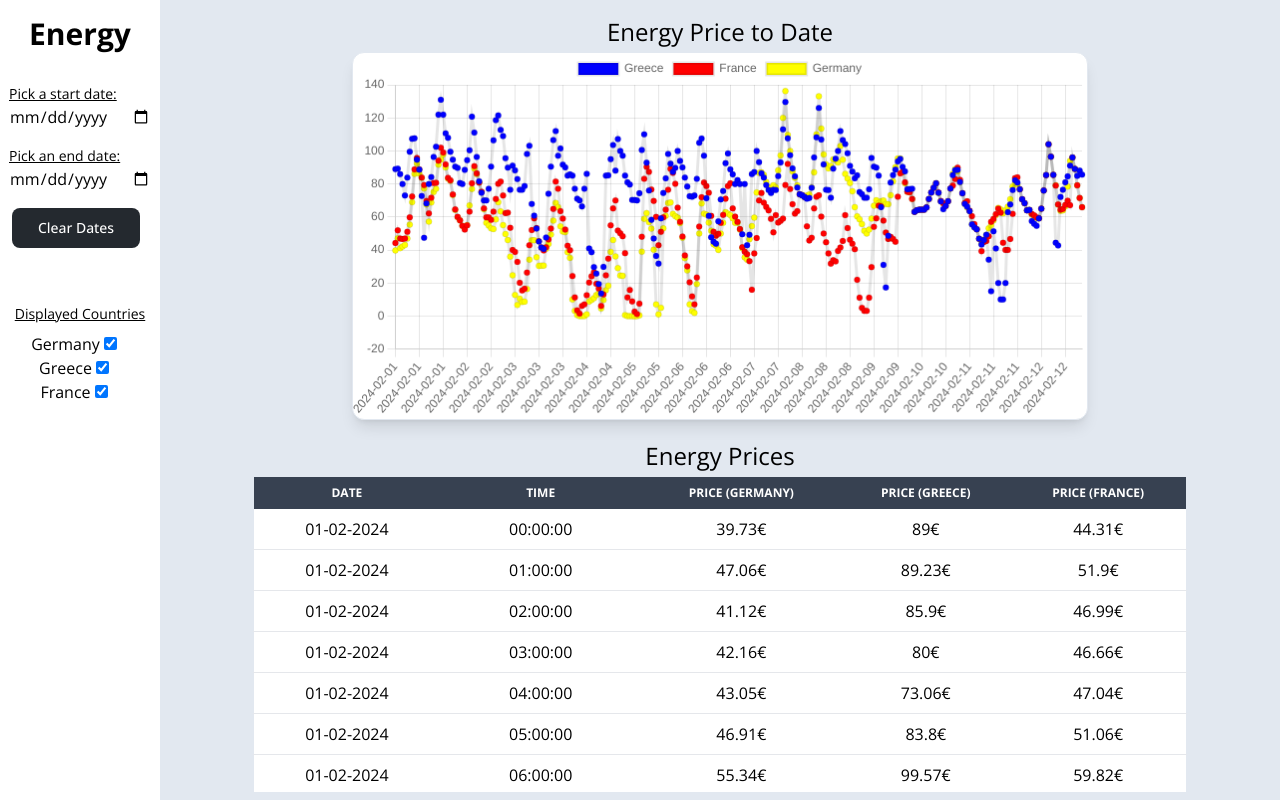
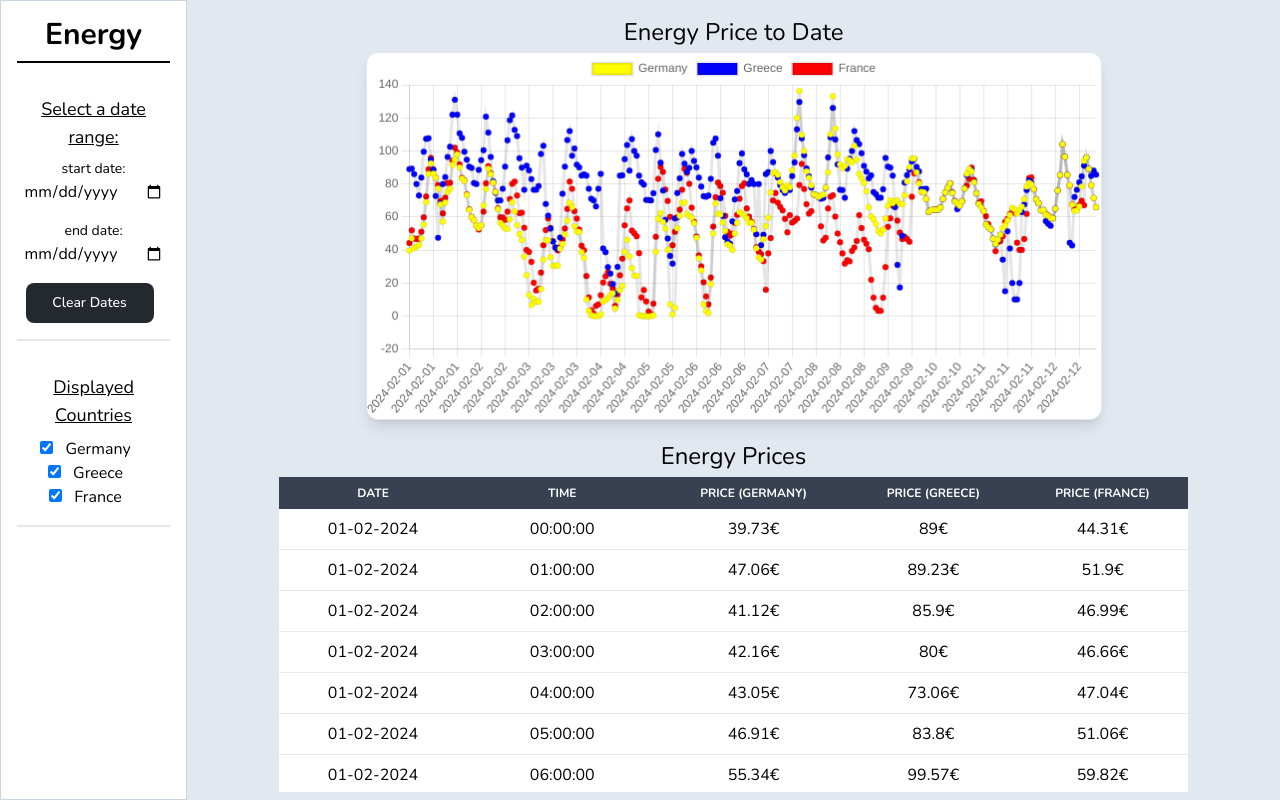
Before and after one commit to ondairos/vue_data_assignment, a Vue app: page / in a window 1280 px wide. Built offline with nearby package versions, Linux system fonts and the light colour scheme.

Commit message:
added enhanced features and documentation

```diff
--- a/src/App.css
+++ b/src/App.css
@@ -1,8 +1,8 @@
-@import url("https://fonts.googleapis.com/css2?family=Open+Sans:ital,wght@0,300..800;1,300..800&display=swap");
+@import url("https://fonts.googleapis.com/css2?family=Nunito:ital,wght@0,200..1000;1,200..1000&display=swap");
 @tailwind base;
 @tailwind components;
 @tailwind utilities;
 
 body {
-  font-family: "Open Sans", sans-serif;
+  font-family: "Nunito", sans-serif;
 }
--- a/src/App.vue
+++ b/src/App.vue
@@ -1,90 +1,22 @@
 <template>
   <main class="flex flex-col lg:flex-row lg:h-screen">
-    <nav
-      class="lg:flex lg:flex-col lg:max-w-fit w-full lg:w-40 p-4 items-center"
-    >
-      <h1 class="mb-2 lg:mb-8 text-center font-bold text-3xl">Energy</h1>
-      <section class="flex flex-col h-fit justify-between items-center">
-        <div class="flex flex-row justify-between lg:flex-col">
-          <label for="startdate" class="hidden lg:block text-sm underline"
-            >Pick a start date:</label
-          >
-          <input
-            v-model="startDate"
-            type="date"
-            id="startdate"
-            name="startdate"
-            class="cursor-pointer"
-            @change="handleStartDate"
-          />
-          <span class="lg:hidden mx-2"> - </span>
-          <label for="enddate" class="hidden lg:block text-sm underline lg:mt-4"
-            >Pick an end date:</label
-          >
-          <input
-            v-model="endDate"
-            type="date"
-            id="enddate"
-            name="enddate"
-            class="cursor-pointer"
-            @change="handleEndDate"
-          />
-        </div>
-        <button
-          type="button"
-          class="text-white bg-[#24292F] mt-4 hover:bg-[#24292F]/90 font-medium rounded-lg text-sm w-32 py-2.5 text-center items-center me-2 mb-4"
-          @click="clearRanges"
-        >
-          Clear Dates
-        </button>
-        <div
-          class="flex flex-row justify-between items-center lg:flex-col lg:mt-10"
-        >
-          <p class="text-center lg:mb-2 text-sm hidden underline lg:block">
-            Displayed Countries
-          </p>
-          <div class="text-center">
-            <label for="germanCheckbox" class="mr-1">Germany</label>
-            <input
-              v-model="germanFlag"
-              type="checkbox"
-              name="germanCheckbox"
-              class="mr-3"
-              checked
-              @change="() => handleCountryToggle('germany')"
-            />
-          </div>
-          <div class="text-center">
-            <label for="greeceCheckbox" class="mr-1">Greece</label>
-            <input
-              v-model="greekFlag"
-              type="checkbox"
-              name="greeceCheckbox"
-              class="mr-3"
-              checked
-              @change="() => handleCountryToggle('greece')"
-            />
-          </div>
-          <div class="text-center">
-            <label for="frenchCheckbox" class="mr-1">France</label>
-            <input
-              v-model="frenchFlag"
-              type="checkbox"
-              name="frenchCheckbox"
-              class="mr-3"
-              checked
-              @change="() => handleCountryToggle('france')"
-            />
-          </div>
-        </div>
-      </section>
-    </nav>
+    <NavBar
+      :startDate="startDate"
+      :endDate="endDate"
+      :germanFlag="germanFlag"
+      :frenchFlag="frenchFlag"
+      :greekFlag="greekFlag"
+      @handleStartDate="handleStartDate"
+      @handleEndDate="handleEndDate"
+      @clearRanges="clearRanges"
+      @handleCountryToggle="handleCountryToggle"
+    />
 
     <section v-if="loading" class="w-full h-full">
       <Spinner />
     </section>
     <section v-else class="flex flex-col w-full h-full bg-slate-200 lg:pt-0">
-      <section class="flex flex-col w-full py-4 lg:h-1/2 items-center">
+      <section class="flex flex-col w-full py-4 px-2 lg:h-1/2 items-center">
         <h1 class="text-center mb-1 lg:text-2xl">Energy Price to Date</h1>
         <Line
           :data="chartData"
@@ -109,6 +41,7 @@
 import "./App.css";
 import DataTable from "./components/DataTable.vue";
 import Spinner from "./components/Spinner.vue";
+import NavBar from "./components/NavBar.vue";
 import timeseries from "../data/timeseries.json";
 import {
   Chart as ChartJS,
@@ -138,6 +71,7 @@ export default {
     DataTable,
     Line,
     Spinner,
+    NavBar,
   },
   data() {
     return {
@@ -160,25 +94,31 @@ export default {
   },
   computed: {
     chartData() {
+      const datasets = [];
+      if (this.germanFlag) {
+        datasets.push({
+          label: "Germany",
+          backgroundColor: "yellow",
+          data: this.germanPrices,
+        });
+      }
+      if (this.greekFlag) {
+        datasets.push({
+          label: "Greece",
+          backgroundColor: "blue",
+          data: this.greekPrices,
+        });
+      }
+      if (this.frenchFlag) {
+        datasets.push({
+          label: "France",
+          backgroundColor: "red",
+          data: this.frenchPrices,
+        });
+      }
       return {
         labels: this.allDates,
-        datasets: [
-          {
-            label: "Greece",
-            backgroundColor: "#0000FF",
-            data: this.greekPrices,
-          },
-          {
-            label: "France",
-            backgroundColor: "red",
-            data: this.frenchPrices,
-          },
-          {
-            label: "Germany",
-            backgroundColor: "yellow",
-            data: this.germanPrices,
-          },
-        ],
+        datasets: datasets.filter((dataset) => dataset.data.length > 0),
       };
     },
   },
@@ -191,12 +131,6 @@ export default {
       this.allDates.push(record.DateTime.split("T")[0]);
     });
   },
-  // watch: {
-  //   startDate(newValue, oldValue) {
-  //     console.log("Start date changed to ", newValue);
-  //   },
-  //   endDate(newValue, oldValue) {},
-  // },
   methods: {
     clearRanges() {
       this.sliced_data = timeseries;
@@ -207,7 +141,8 @@ export default {
       this.startDate = null;
       this.endDate = null;
     },
-    handleStartDate() {
+    handleStartDate(startDate) {
+      this.startDate = startDate;
       if (this.startDate && this.allDates.includes(this.startDate)) {
         this.sliced_data = this.sliced_data.filter((record) => {
           return record.DateTime.split("T")[0] >= this.startDate;
@@ -220,7 +155,8 @@ export default {
         this.startDate = null;
       }
     },
-    handleEndDate() {
+    handleEndDate(endDate) {
+      this.endDate = endDate;
       if (this.endDate && this.allDates.includes(this.endDate)) {
         this.sliced_data = this.sliced_data.filter((record) => {
           return record.DateTime.split("T")[0] <= this.endDate;
@@ -234,7 +170,13 @@ export default {
       }
     },
     handleCountryToggle(country) {
-      this[`${country}Flag`] = !this[`${country}Flag`];
+      if (country === "Germany") {
+        this.germanFlag = !this.germanFlag;
+      } else if (country === "Greece") {
+        this.greekFlag = !this.greekFlag;
+      } else if (country === "France") {
+        this.frenchFlag = !this.frenchFlag;
+      }
     },
   },
 };
--- a/src/components/DataTable.vue
+++ b/src/components/DataTable.vue
@@ -2,7 +2,9 @@
   <table
     class="w-full lg:w-5/6 h-full text-center mx-auto text-xs lg:text-base border border-slate-200 bg-white"
   >
-    <thead class="text-xs h-8 text-white uppercase bg-gray-700">
+    <thead
+      class="text-xs h-8 text-white uppercase bg-gray-700 sticky top-0 z-10"
+    >
       <th class="">Date</th>
       <th class="lg:px-10">Time</th>
       <th v-if="germanFlag">Price (Germany)</th>
--- /dev/null
+++ b/src/components/NavBar.vue
@@ -0,0 +1,144 @@
+<template>
+  <nav
+    class="lg:flex lg:flex-col lg:w-1/6 w-full p-4 items-center border border-r-1 border-slate-300"
+  >
+    <h1
+      class="w-full mb-2 lg:mb-8 text-center font-bold text-3xl border-b-2 pb-2 border-black"
+    >
+      Energy
+    </h1>
+    <section class="flex flex-col h-fit w-full">
+      <div
+        class="flex flex-col w-full justify-between items-center lg:flex-col border-b-2 border-gray"
+      >
+        <div class="text-center">
+          <h1 class="lg:mb-2 text-lg hidden underline lg:block">
+            Select a date range:
+          </h1>
+          <label for="startdate" class="hidden lg:block text-sm"
+            >start date:</label
+          >
+          <input
+            v-model="localStartDate"
+            type="date"
+            id="startdate"
+            name="startdate"
+            class="cursor-pointer"
+            @change="emitStartDate"
+          />
+          <span class="lg:hidden mx-2"> - </span>
+          <label for="enddate" class="hidden lg:block text-sm lg:mt-4"
+            >end date:</label
+          >
+          <input
+            v-model="localEndDate"
+            type="date"
+            id="enddate"
+            name="enddate"
+            class="cursor-pointer"
+            @change="emitEndDate"
+          />
+        </div>
+
+        <button
+          type="button"
+          class="text-white bg-[#24292F] mt-4 hover:bg-[#24292F]/90 font-medium rounded-lg text-sm w-32 py-2.5 text-center items-center me-2 mb-4"
+          @click="emitClearDates"
+        >
+          Clear Dates
+        </button>
+      </div>
+      <div
+        class="flex flex-row w-full border-b-2 border-gray pb-4 items-center justify-center mt-4 lg:flex-col lg:mt-8"
+      >
+        <h1 class="text-center lg:mb-2 text-lg hidden underline lg:block">
+          Displayed Countries
+        </h1>
+
+        <div
+          v-for="(country, index) in all_countries"
+          :key="index"
+          class="text-center"
+        >
+          <CountryCheckbox
+            :flag="country.flag"
+            :country="country.country"
+            @country-toggle="emitCountryToggle"
+          />
+          <label class="mr-4">{{ country.country }}</label>
+        </div>
+      </div>
+    </section>
+  </nav>
+</template>
+
+<script>
+import CountryCheckbox from "./shared/CountryCheckbox.vue";
+
+export default {
+  name: "NavBar",
+  components: {
+    CountryCheckbox,
+  },
+  props: {
+    startDate: {
+      type: String,
+    },
+    endDate: {
+      type: String,
+    },
+    germanFlag: {
+      type: Boolean,
+    },
+    greekFlag: {
+      type: Boolean,
+    },
+    frenchFlag: {
+      type: Boolean,
+    },
+  },
+  data() {
+    return {
+      localStartDate: this.startDate,
+      localEndDate: this.endDate,
+      all_countries: [
+        {
+          country: "Germany",
+          flag: this.germanFlag,
+        },
+        {
+          country: "Greece",
+          flag: this.greekFlag,
+        },
+        {
+          country: "France",
+          flag: this.frenchFlag,
+        },
+      ],
+    };
+  },
+  emits: [
+    "handleStartDate",
+    "handleEndDate",
+    "clearRanges",
+    "handleCountryToggle",
+  ],
+  methods: {
+    emitStartDate() {
+      this.$emit("handleStartDate", this.localStartDate);
+    },
+    emitEndDate() {
+      this.$emit("handleEndDate", this.localEndDate);
+    },
+    emitClearDates() {
+      this.localStartDate = null;
+      this.localEndDate = null;
+      this.$emit("clearRanges");
+    },
+    emitCountryToggle(country) {
+      console.log("countr here", country);
+      this.$emit("handleCountryToggle", country);
+    },
+  },
+};
+</script>
--- a/src/components/Spinner.vue
+++ b/src/components/Spinner.vue
@@ -1,6 +1,6 @@
 <template>
-  <div className="spinnerContainer">
-    <div className="loadingSpinner"></div>
+  <div className="flex justify-center items-center h-screen">
+    <div className="loadingSpinner w-12 h-12 rounded-full"></div>
   </div>
 </template>
 <script>
@@ -17,19 +17,10 @@ export default {
     transform: rotate(360deg);
   }
 }
-.spinnerContainer {
-  display: flex;
-  justify-content: center;
-  align-items: center;
-  height: 100vh;
-}
 
 .loadingSpinner {
-  width: 50px;
-  height: 50px;
   border: 10px solid #f3f3f3;
   border-top: 10px solid #383636;
-  border-radius: 50%;
   animation: spinner 1.5s linear infinite;
 }
 </style>
--- /dev/null
+++ b/src/components/shared/CountryCheckbox.vue
@@ -0,0 +1,32 @@
+<template>
+  <input
+    v-model="localFlag"
+    type="checkbox"
+    name="greeceCheckbox"
+    class="mr-3 cursor-pointer"
+    @change="emitCountryToggle(country)"
+  />
+</template>
+<script>
+export default {
+  name: "CountryCheckbox",
+  props: {
+    flag: {
+      type: Boolean,
+    },
+    country: {
+      type: String,
+    },
+  },
+  data() {
+    return {
+      localFlag: this.flag,
+    };
+  },
+  methods: {
+    emitCountryToggle(country) {
+      this.$emit("country-toggle", country);
+    },
+  },
+};
+</script>
```
Also changed, not shown: 2 other files (tests, documents, lock files or other folders).
